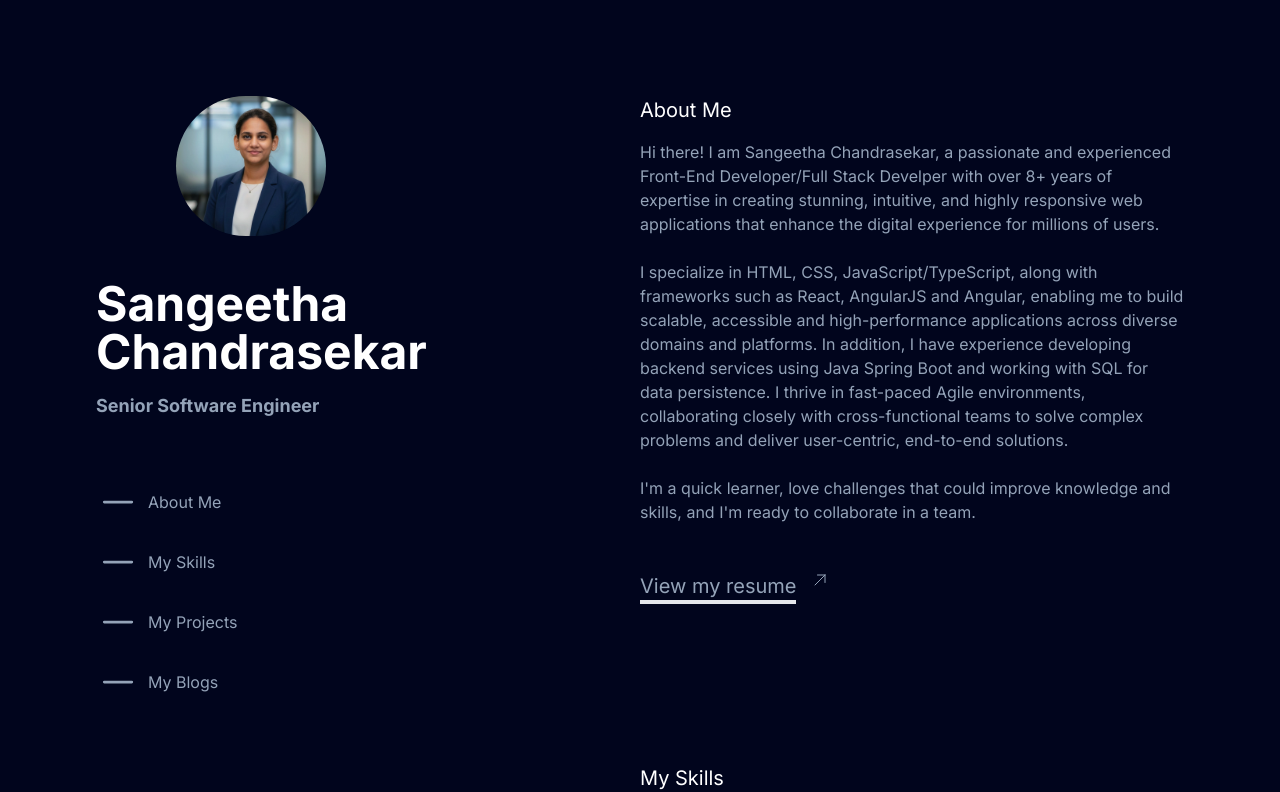
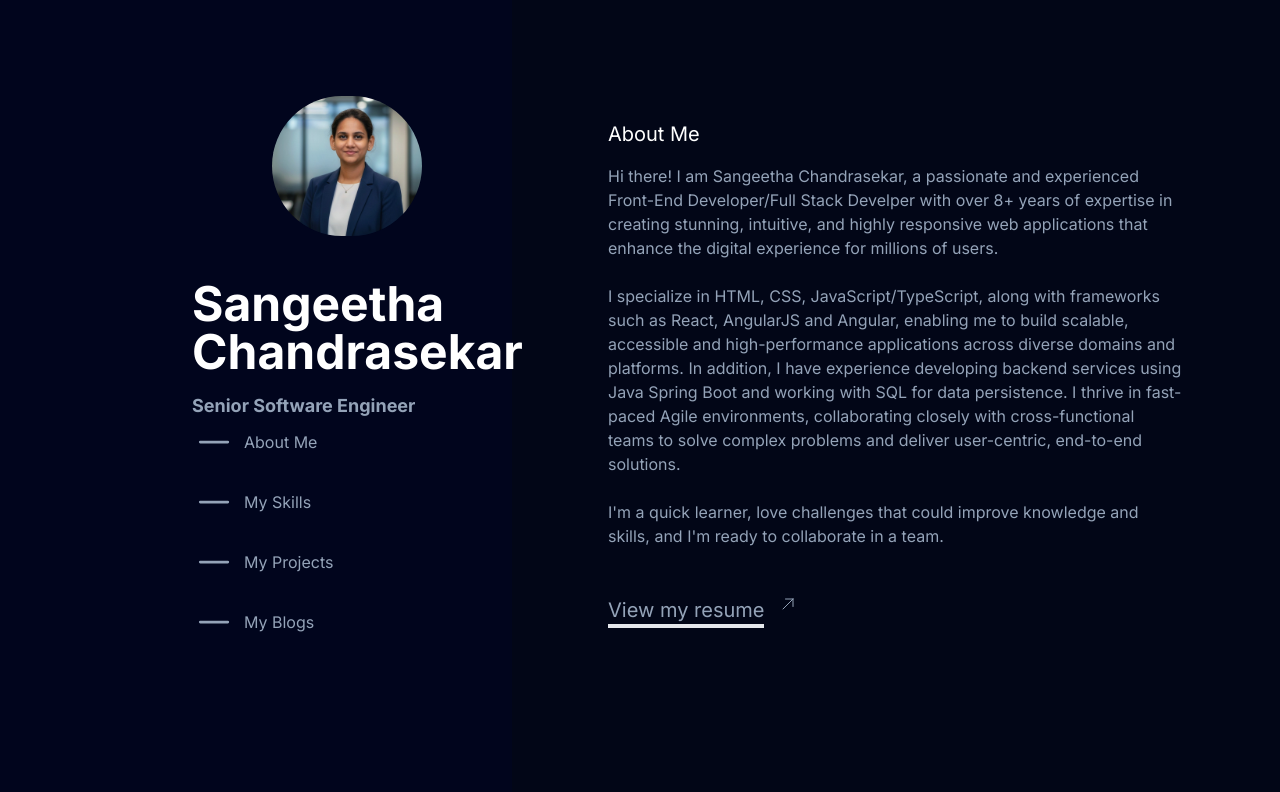
Before and after one commit to sangs1994/ReactPortfolio, a Next.js app: page / in a window 1280 px wide. Shown: the top 792 px of the page. Built offline with nearby package versions, Linux system fonts and the light colour scheme.

Commit message:
LArge Screen resizr issue

```diff
--- a/src/app/layout.tsx
+++ b/src/app/layout.tsx
@@ -24,13 +24,15 @@ export default function RootLayout({
     <html lang="en">
       <body className={inter.className}>
         {/* <Navbar /> */}
-        <div className="mx-auto min-h-screen max-w-screen-xl px-6 py-12 md:px-12 md:py-20 lg:px-24 lg:py-0 ">
-          <div className="lg:flex lg:justify-between lg:gap-4">
+        <div className="lg:flex lg:min-h-screen">
+          <div className="lg:w-2/5 lg:flex lg:justify-end lg:items-start">
             <FixedSidebar />
-            <main className="pt-4 lg:py-24 lg:w-1/2">
+          </div>
+          <main className="flex-1 pt-4 lg:py-24 lg:bg-slate-950">
+            <div className="px-6 py-4 md:px-12 md:py-6 lg:px-24">
               <section className="">{children}</section>
-            </main>
-          </div>
+            </div>
+          </main>
         </div>
         <Footer />
       </body>
--- a/src/components/FixedSidebar.tsx
+++ b/src/components/FixedSidebar.tsx
@@ -3,7 +3,7 @@ import Image from "next/image";
 
 function FixedSidebar() {
   return (
-    <div className="lg:sticky lg:top-0 lg:flex lg:max-h-screen lg:flex-1 lg:flex-col lg:justify-between lg:py-24">
+    <div className="lg:sticky lg:top-20 lg:flex lg:max-h-screen lg:max-w-xs lg:flex-col lg:justify-between lg:pt-4 lg:pb-24">
       <div className="text-center lg:text-left">
         <Image
           src="/Sangeetha.jpg"
--- a/tailwind.config.ts
+++ b/tailwind.config.ts
@@ -15,6 +15,9 @@ const config: Config = {
       colors: {
         accent: "#08E95E",
       },
+      screens: {
+        "2xl": "1700px",
+      },
     },
   },
   plugins: [],
```
